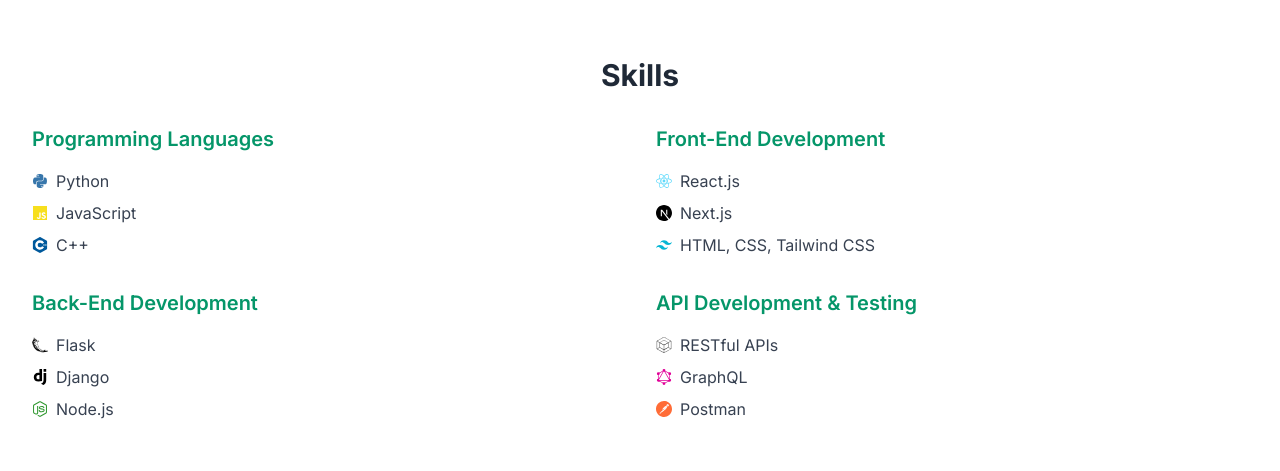
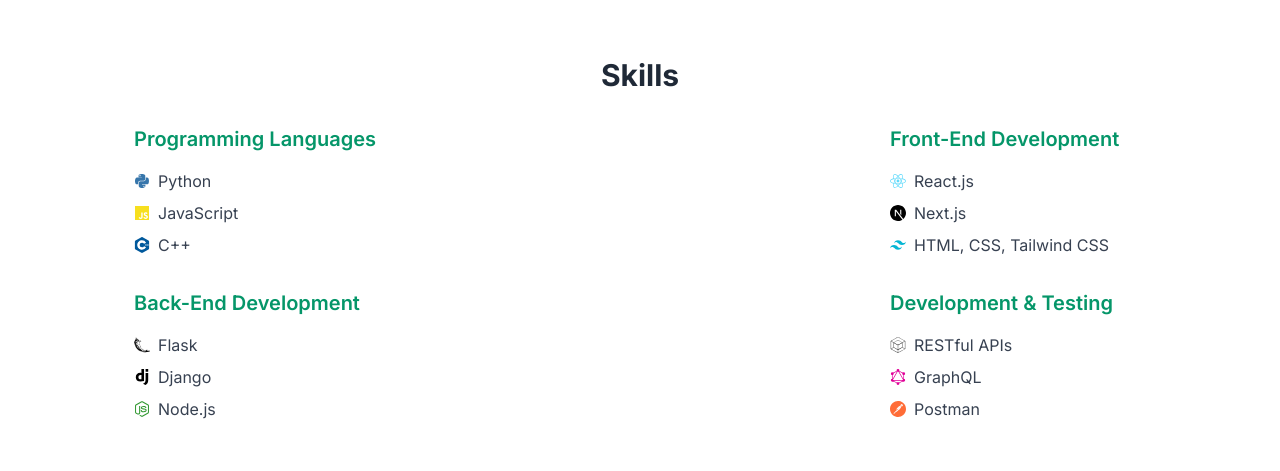
Before and after one commit to abdulrehman4702/Portfolio, a Next.js app: page / in a window 1280 px wide. Shown: the part 1520-1991 px from the top of the page. Built offline with nearby package versions, Linux system fonts and the light colour scheme.

Commit message:
update with the Skills section and Projects add

```diff
--- a/src/components/Projects.tsx
+++ b/src/components/Projects.tsx
@@ -31,7 +31,7 @@
   },
   {
     title: 'Freeway X Uber (UK)',
-    description: 'A platform that allows users to book a ride from one location to another in the UK. It is the actual project that I worked on with my team.',
+    description: 'A client project I developed independently, creating an insurance policy platform specifically designed for Uber drivers in the UK.',
     technologies: ['Fusion.js (Frontend)', '.NET (Backend)', 'MySQL'],
     image: '/images/freewayxuber.jpg',
     // github: 'https://github.com/abdulrehman4702/freewayxuber',
@@ -56,6 +56,13 @@
     technologies: ['Next.js (Frontend)', 'Node.js (Backend)', 'MongoDB'],
     image: '/images/alarm-clock.webp',
     github: 'https://github.com/abdulrehman4702/alarm-clock',
+  },
+  {
+    title: 'Insolvency Dashboard',
+    description: 'A real time dashboard for insolvency cases in the UK. It will fetch data from the API and display it in a dashboard and also provide a way to filter the data.',
+    technologies: ['React.js (Frontend)', 'Python (Backend)', 'MySQL'],
+    image: '/images/insolvency-dashboard.png',
+    github: 'https://insolvency-dashboard.vercel.app/',
   }
 ];
 
--- a/src/components/Skills.tsx
+++ b/src/components/Skills.tsx
@@ -1,47 +1,95 @@
-'use client';
+"use client";
 
-import { motion } from 'framer-motion';
-import { FaPython, FaJs, FaReact, FaNodeJs } from 'react-icons/fa';
-import { SiCplusplus, SiNextdotjs, SiTailwindcss, SiFlask, SiGraphql, SiPostman, SiDjango, SiApachenetbeanside } from 'react-icons/si';
+import { motion } from "framer-motion";
+import { FaPython, FaJs, FaReact, FaNodeJs } from "react-icons/fa";
+import {
+  SiCplusplus,
+  SiNextdotjs,
+  SiTailwindcss,
+  SiFlask,
+  SiGraphql,
+  SiPostman,
+  SiDjango,
+  SiApachenetbeanside,
+} from "react-icons/si";
 
 const skills = [
   {
-    category: 'Programming Languages',
+    category: "Programming Languages",
     items: [
-      { name: 'Python', icon: <FaPython className="text-[#3776AB] dark:text-[#FFD43B]" /> },
-      { name: 'JavaScript', icon: <FaJs className="text-[#F7DF1E] dark:text-[#F7DF1E]" /> },
-      { name: 'C++', icon: <SiCplusplus className="text-[#00599C] dark:text-[#00599C]" /> },
+      {
+        name: "Python",
+        icon: <FaPython className="text-[#3776AB] dark:text-[#FFD43B]" />,
+      },
+      {
+        name: "JavaScript",
+        icon: <FaJs className="text-[#F7DF1E] dark:text-[#F7DF1E]" />,
+      },
+      {
+        name: "C++",
+        icon: <SiCplusplus className="text-[#00599C] dark:text-[#00599C]" />,
+      },
     ],
   },
   {
-    category: 'Front-End Development',
+    category: "Front-End Development",
     items: [
-      { name: 'React.js', icon: <FaReact className="text-[#61DAFB] dark:text-[#61DAFB]" /> },
-      { name: 'Next.js', icon: <SiNextdotjs className="text-black dark:text-white" /> },
-      { name: 'HTML, CSS, Tailwind CSS', icon: <SiTailwindcss className="text-[#06B6D4] dark:text-[#06B6D4]" /> },
+      {
+        name: "React.js",
+        icon: <FaReact className="text-[#61DAFB] dark:text-[#61DAFB]" />,
+      },
+      {
+        name: "Next.js",
+        icon: <SiNextdotjs className="text-black dark:text-white" />,
+      },
+      {
+        name: "HTML, CSS, Tailwind CSS",
+        icon: <SiTailwindcss className="text-[#06B6D4] dark:text-[#06B6D4]" />,
+      },
     ],
   },
   {
-    category: 'Back-End Development',
+    category: "Back-End Development",
     items: [
-      { name: 'Flask', icon: <SiFlask className="text-black dark:text-white" /> },
-      { name: 'Django', icon: <SiDjango className="text-black dark:text-white" /> },
-      { name: 'Node.js', icon: <FaNodeJs className="text-[#339933] dark:text-[#339933]" /> },
+      {
+        name: "Flask",
+        icon: <SiFlask className="text-black dark:text-white" />,
+      },
+      {
+        name: "Django",
+        icon: <SiDjango className="text-black dark:text-white" />,
+      },
+      {
+        name: "Node.js",
+        icon: <FaNodeJs className="text-[#339933] dark:text-[#339933]" />,
+      },
     ],
   },
   {
-    category: 'API Development & Testing',
+    category: "Development & Testing",
     items: [
-      { name: 'RESTful APIs', icon: <SiApachenetbeanside className="text-black dark:text-white" /> },
-      { name: 'GraphQL', icon: <SiGraphql className="text-[#E10098] dark:text-[#E10098]" /> },
-      { name: 'Postman', icon: <SiPostman className="text-[#FF6C37] dark:text-[#FF6C37]" /> },
+      {
+        name: "RESTful APIs",
+        icon: <SiApachenetbeanside className="text-black dark:text-white" />,
+      },
+      {
+        name: "GraphQL",
+        icon: <SiGraphql className="text-[#E10098] dark:text-[#E10098]" />,
+      },
+      {
+        name: "Postman",
+        icon: <SiPostman className="text-[#FF6C37] dark:text-[#FF6C37]" />,
+      },
     ],
   },
 ];
 
 export default function Skills() {
   return (
-    <section id="skills" className="section bg-background text-foreground w-full py-16">
+    <section
+      id="skills"
+      className="section bg-background text-foreground w-full py-16"
+    >
       <div className="container">
         <motion.h2
           className="text-3xl font-bold text-center text-gray-800 dark:text-white"
@@ -52,19 +100,56 @@
         >
           Skills
         </motion.h2>
-        <div className="mt-8 grid grid-cols-1 md:grid-cols-2 gap-8">
-          {skills.map((skillGroup, index) => (
+        <div className="mt-8 flex flex-col gap-8 items-center">
+          {/* Row 1 */}
+          <div className="flex flex-col md:flex-row gap-8 md:gap-16 lg:gap-24 xl:gap-[500px] w-full justify-center">
+            {skills.slice(0, 2).map((skillGroup, index) => (
               <motion.div
                 key={skillGroup.category}
+                className="w-full md:w-64" // responsive width
                 initial={{ opacity: 0, y: 20 }}
                 whileInView={{ opacity: 1, y: 0 }}
                 transition={{ duration: 0.6, delay: index * 0.2 }}
                 viewport={{ once: true }}
               >
-              <h3 className="text-xl font-semibold text-emerald-600 dark:text-emerald-400">{skillGroup.category}</h3>
+                <h3 className="text-xl font-semibold text-emerald-600 dark:text-emerald-400">
+                  {skillGroup.category}
+                </h3>
                 <ul className="mt-4 space-y-2">
                   {skillGroup.items.map((skill) => (
-                  <li key={skill.name} className="flex items-center space-x-2 text-gray-700 dark:text-gray-300">
+                    <li
+                      key={skill.name}
+                      className="flex items-center space-x-2 text-gray-700 dark:text-gray-300"
+                    >
+                      {skill.icon && <span>{skill.icon}</span>}
+                      <span>{skill.name}</span>
+                    </li>
+                  ))}
+                </ul>
+              </motion.div>
+            ))}
+          </div>
+
+          {/* Row 2 */}
+          <div className="flex flex-col md:flex-row gap-8 md:gap-16 lg:gap-24 xl:gap-[500px] w-full justify-center">
+            {skills.slice(2, 4).map((skillGroup, index) => (
+              <motion.div
+                key={skillGroup.category}
+                className="w-full md:w-64"
+                initial={{ opacity: 0, y: 20 }}
+                whileInView={{ opacity: 1, y: 0 }}
+                transition={{ duration: 0.6, delay: index * 0.2 }}
+                viewport={{ once: true }}
+              >
+                <h3 className="text-xl font-semibold text-emerald-600 dark:text-emerald-400">
+                  {skillGroup.category}
+                </h3>
+                <ul className="mt-4 space-y-2">
+                  {skillGroup.items.map((skill) => (
+                    <li
+                      key={skill.name}
+                      className="flex items-center space-x-2 text-gray-700 dark:text-gray-300"
+                    >
                       {skill.icon && <span>{skill.icon}</span>}
                       <span>{skill.name}</span>
                     </li>
@@ -74,6 +159,7 @@
             ))}
           </div>
         </div>
+      </div>
     </section>
   );
 }
```
Also changed, not shown: public/images/insolvency-dashboard.png (added). Lines whose indentation alone changed are shown as unchanged.
